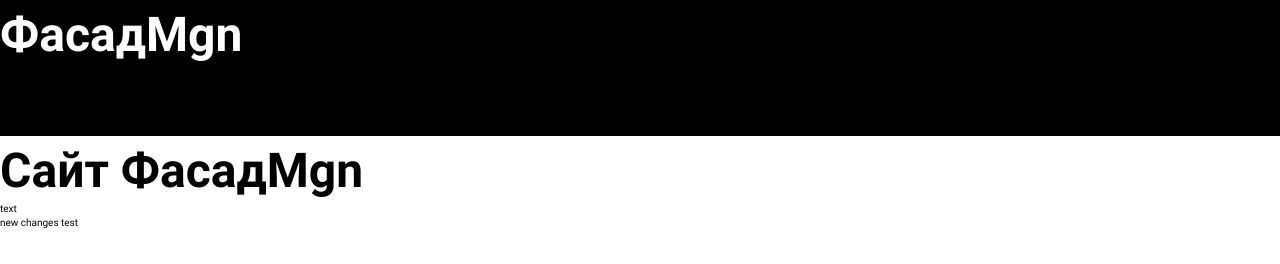
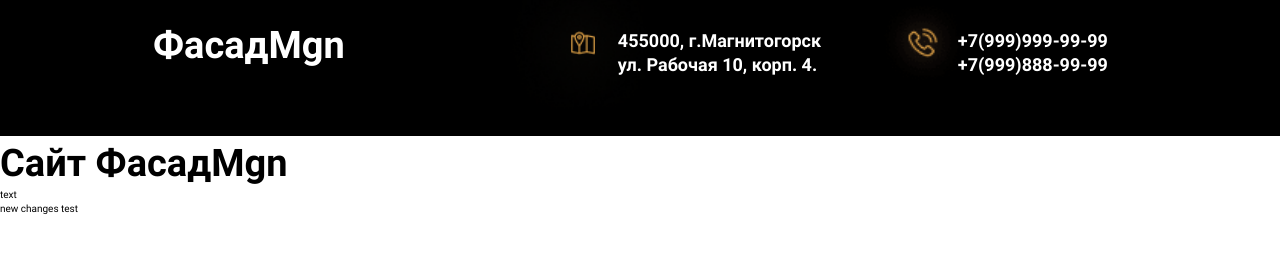
Before and after one commit to ZhannaFed/FasadMgn, a website: page src/index.html in a window 1280 px wide. Shown: the top 264 px of the page. Drawn offline with Linux system fonts and the light colour scheme; files that its build step writes are made by us from their sources; files whose address does not match are found by name.

Commit message:
header markup

```diff
--- a/src/css/layout/_header.scss
+++ b/src/css/layout/_header.scss
@@ -1,10 +1,60 @@
 .header{
-    height:136px;
+    height:260px;
     width:1336px;
     background-color: $black;
     display:flex;
+    flex-direction: column;
+
+    @media($tablet){
+        height:136px;
+        flex-direction: row;
+    }
 
     &_logo{
         @include h1($color: $white);
+        margin-left: 15.3rem;
+        margin-top: 1.8rem;
+    }
+    &_content{
+        display: flex;
+    }
+
+    &_address{
+        display:flex;
+        margin-left: 8.3rem;
+        margin-top: 2.8rem;
+        @media($tablet){
+        margin-left: 15.3rem;
+        }
+    }
+
+    &_address-text{
+        @include p1($color: $white);
+        width:350px;
+        @media ($tablet){
+            width:220px;
+        }
+    }
+    &_address-icon{
+        height: 170px;
+        width: 170px;
+        margin-top: -70px;
+        margin-right: -50px;
+    }
+    &_phones{
+        display: flex;
+        margin-left: 4rem;
+        margin-top: 2.8rem;
+    }
+    &_phones-text > p{
+        @include p1($color: $white);
+    }
+
+    &_phones-icon{
+        height: 90px;
+        width: 90px;
+        margin-top: -30px;
+        margin-right: -10px;
+
     }
 }
--- a/src/css/utils/_mixins.scss
+++ b/src/css/utils/_mixins.scss
@@ -1,12 +1,15 @@
+//use
 @mixin h1($color: $black) {
-  font-size: 3rem;
+  font-size: 7rem;
   color: $color;
   font-family: $titleFont1;
+  line-height: normal;
 
   @media ($tablet) {
-    font-size: 4.8rem;
+    font-size: 3.8rem;
   }
 }
+
 @mixin h2($color: $black) {
   color: $color;
   font-size: 3rem;
@@ -21,11 +24,17 @@
   font-size: 2.4rem;
   line-height: 1.25;
 }
-@mixin p1($color: $textColor) {
-  font-size: 1.6rem;
+//use
+@mixin p1($color: $black) {
+  font-size: 3rem;
   color: $color;
-  line-height: 1.5;
+  font-family: $titleFont1;
+
+  @media ($tablet) {
+    font-size: 1.8rem;
+  }
 }
+
 @mixin p2($color: $textColor) {
   font-size: 1.4rem;
   color: $color;
--- a/src/index.html
+++ b/src/index.html
@@ -11,10 +11,19 @@
     <div class="container">
         <header class="header">
             <h1 class="header_logo">ФасадMgn</h1>
-            <div class="header_address">Ул. Рабочая</div>
-            <div class="header_phones">+7(999)999-99-99</div>
-            <p>test</p>
-
+            <div class="header_content">
+                <div class="header_address">
+                <img class="header_address-icon" src="./assets/images/icons/map_icon.png" />
+                <p class="header_address-text">455000, г.Магнитогорск ул. Рабочая 10, корп. 4.</p>
+                </div>
+                <div class="header_phones">
+                <img class="header_phones-icon" src="./assets/images/icons/phone_icon.png" />
+                <div class="header_phones-text">
+                    <p>+7(999)999-99-99</p>
+                    <p>+7(999)888-99-99</p>
+                </div>
+                </div>
+            </div>
         </header>
         <main>
             <h1>Сайт ФасадMgn</h1>
```
Also changed, not shown: dist/index.html, dist/style.css, 1 other file.
